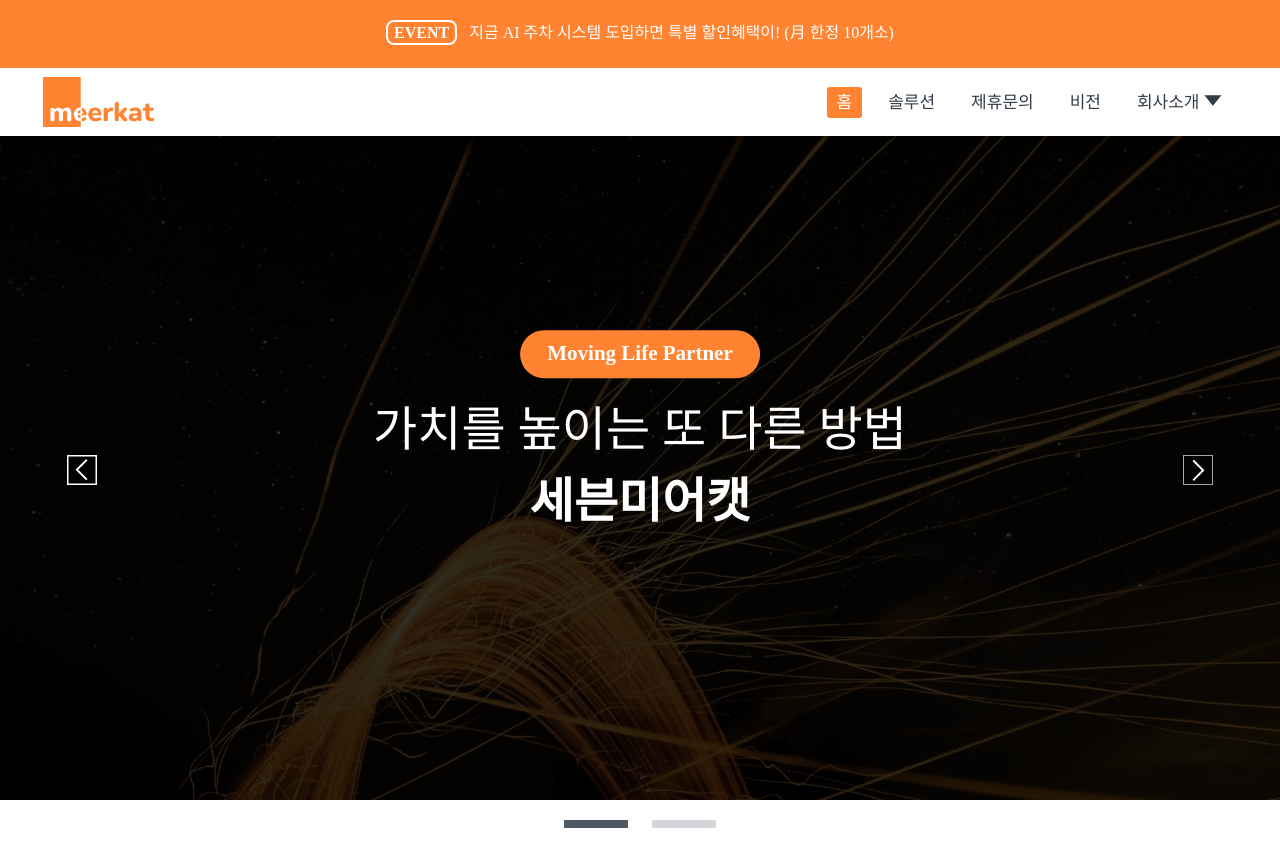
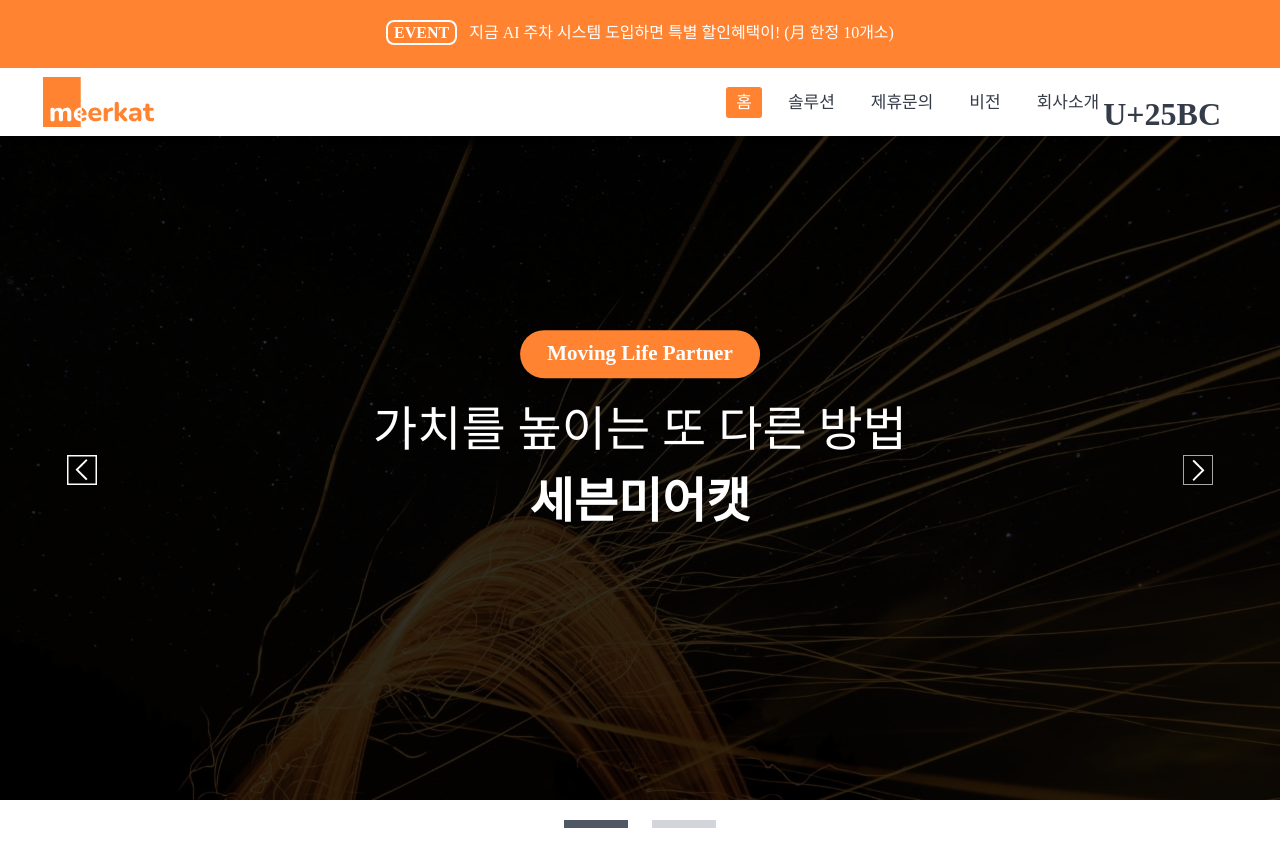
Before and after one commit to whdgml0858/project, a plain HTML site: page 7meerkat/html/index.html in a window 1280 px wide. Shown: the top 851 px of the page. Drawn offline with Linux system fonts and the light colour scheme; a web font is replaced by a local one.

Commit message:
Update index.html

```diff
--- a/7meerkat/html/index.html
+++ b/7meerkat/html/index.html
@@ -28,7 +28,7 @@
               <li><a href="../html/partner.html">제휴문의</a></li>
               <li><a href="../html/vision.html">비전</a></li>
               <li class="dropdown">
-                <a href="#">회사소개<b>&#129171;</b></a>
+                <a href="#">회사소개<b>U+25BC</b></a>
                 <ul class="drop-nav">
                   <li><a href="../html/company.html">회사소개</a></li>
                   <li><a href="../html/team.html">팀&채용</a></li>
```
